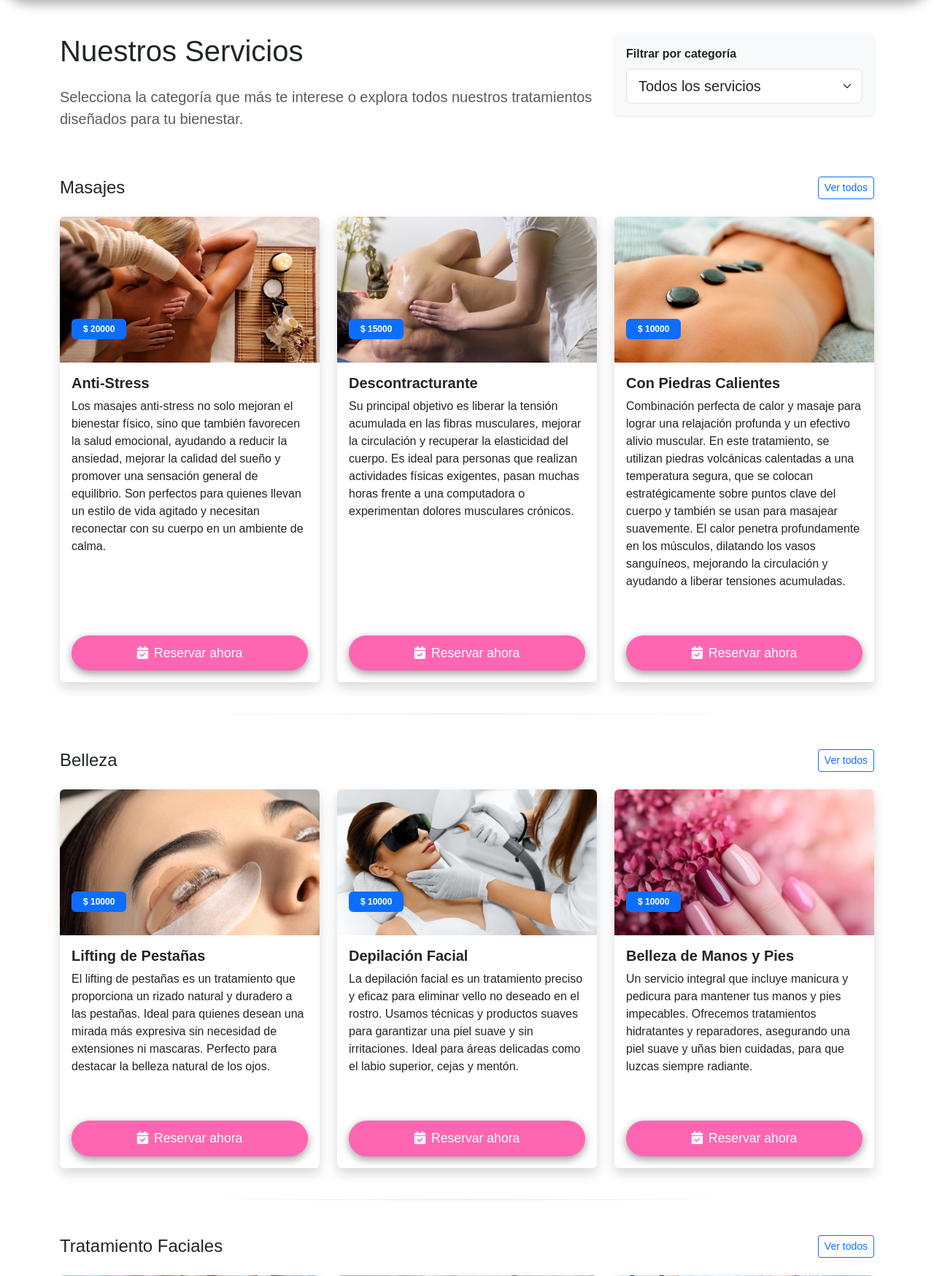
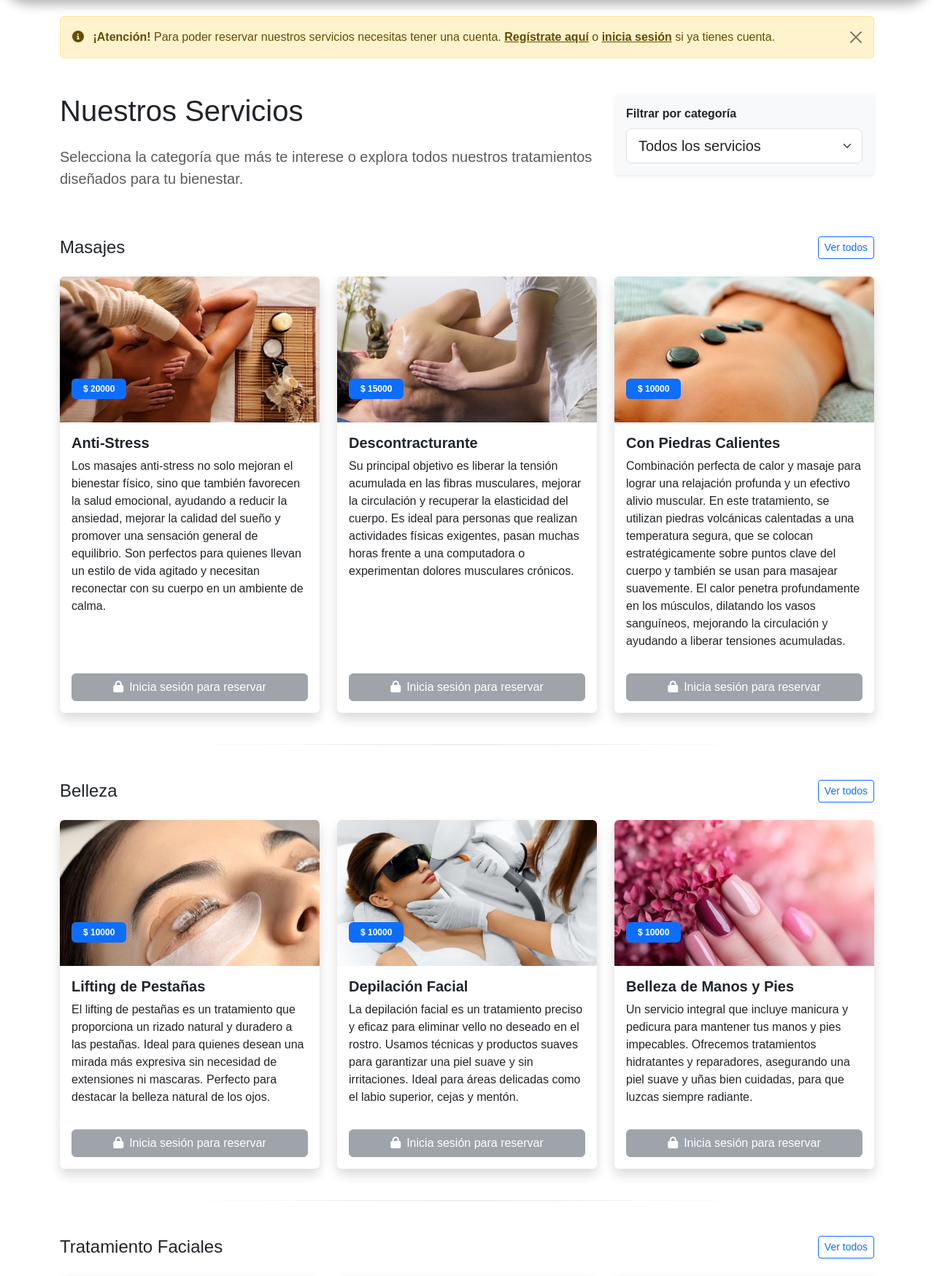
Before and after one commit to martinvernazza42/SpaWeb, a Django app: page /servicios/ in a window 1280 px wide. Shown: the part 802-2551 px from the top of the page at 73% size. Run offline with Django 5.2, Linux system fonts and the light colour scheme; data comes from the database, SQL or seed files in the repository; both versions use the stored data as it was after the commit; some libraries are stand-ins or nearby versions.

Commit message:
correcion error servicio

```diff
--- a/spa/templates/servicios.html
+++ b/spa/templates/servicios.html
@@ -8,6 +8,17 @@
 {% endblock %}
 
 {% block content %}
+{% if not user.is_authenticated %}
+<div class="container mt-4">
+  <div class="alert alert-warning alert-dismissible fade show" role="alert">
+    <i class="fas fa-info-circle me-2"></i>
+    <strong>¡Atención!</strong> Para poder reservar nuestros servicios necesitas tener una cuenta.
+    <a href="{% url 'registro' %}" class="alert-link">Regístrate aquí</a> o
+    <a href="{% url 'login' %}" class="alert-link">inicia sesión</a> si ya tienes cuenta.
+    <button type="button" class="btn-close" data-bs-dismiss="alert" aria-label="Close"></button>
+  </div>
+</div>
+{% endif %}
 <div class="container mt-5 mb-5" id="servicesList">
   <div class="row mb-5">
     <div class="col-md-8">
@@ -46,7 +57,7 @@
               <div class="card-img-container">
                 <img src="{{ servicio.imagen.url }}" class="card-img-top" alt="{{ servicio.nombre }}">
                 <div class="card-img-overlay d-flex align-items-end">
-                  <span class="badge bg-primary px-3 py-2 mb-3">$ {{ servicio.precio }}</span>
+                  <span class="badge bg-price-pastel px-3 py-2 mb-3">$ {{ servicio.precio }}</span>
                 </div>
               </div>
             {% endif %}
@@ -58,10 +69,14 @@
                   <a href="{% url 'admin_lista_turnos' servicio.id %}" class="btn btn-pink w-100">
                     <i class="fas fa-edit me-2"></i>Editar
                   </a>
-                {% else %}
+                {% elif user.is_authenticated %}
                   <a href="{% url 'calendario_servicio' servicio.id %}" class="btn btn-pink w-100">
                     <i class="fas fa-calendar-check me-2"></i>Reservar ahora
                   </a>
+                {% else %}
+                  <button class="btn btn-secondary w-100" disabled>
+                    <i class="fas fa-lock me-2"></i>Inicia sesión para reservar
+                  </button>
                 {% endif %}
               </div>
             </div>
@@ -102,10 +117,14 @@
                       <a href="{% url 'admin_lista_turnos' servicio.id %}" class="btn btn-pink w-100">
                         <i class="fas fa-edit me-2"></i>Editar
                       </a>
-                    {% else %}
+                    {% elif user.is_authenticated %}
                       <a href="{% url 'calendario_servicio' servicio.id %}" class="btn btn-pink w-100">
                         <i class="fas fa-calendar-check me-2"></i>Reservar ahora
                       </a>
+                    {% else %}
+                      <button class="btn btn-secondary w-100" disabled>
+                        <i class="fas fa-lock me-2"></i>Inicia sesión para reservar
+                      </button>
                     {% endif %}
                   </div>
                 </div>
@@ -129,6 +148,10 @@
     transition: all 0.3s ease;
     border: none;
     overflow: hidden;
+  }
+  .bg-price-pastel {
+  background-color: #191d1f !important; /* Un azul pastel suave */
+  color: #000; /* O blanco si prefieres más contraste */
   }
 
   .service-card:hover {
```
Also changed, not shown: spa/spa/db.sqlite3.
